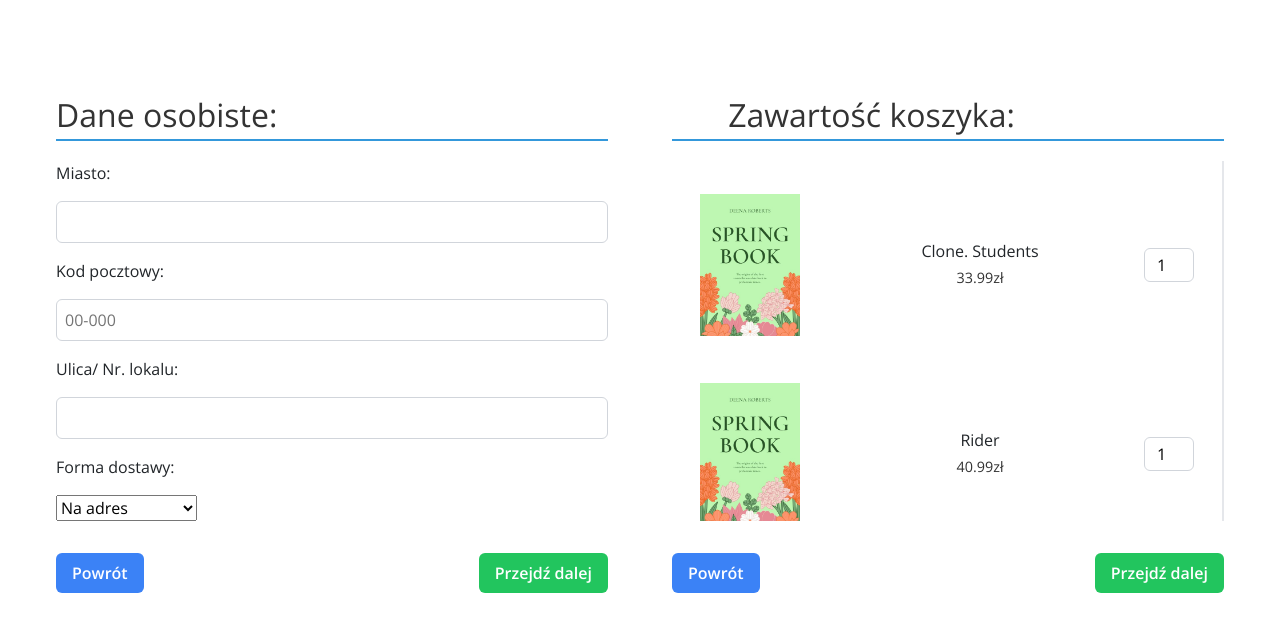
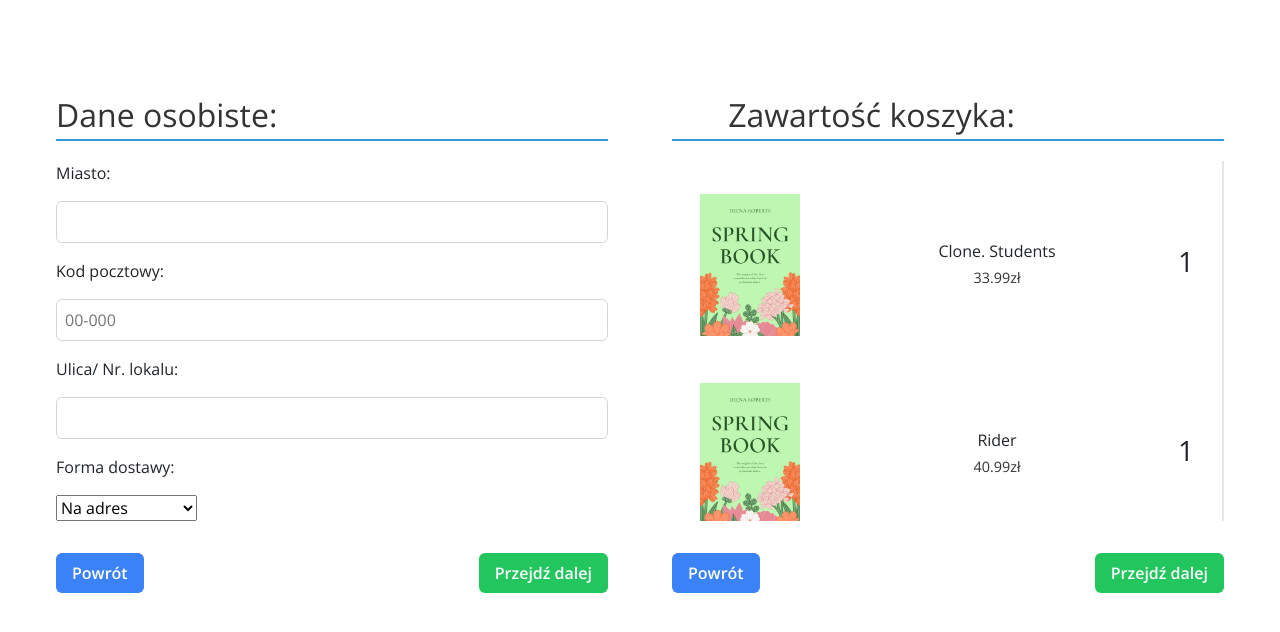
Before and after one commit to Sianuga/InternetBookshop, a React (Create React App) app in the folder Frontend/my-app/: page /delivery in a window 1280 px wide. Shown: the top 632 px of the page. Built offline with nearby package versions, Linux system fonts and the light colour scheme.

Commit message:
Update Delivery.js

```diff
--- a/Frontend/my-app/src/Delivery.js
+++ b/Frontend/my-app/src/Delivery.js
@@ -132,12 +132,7 @@ function ProductCard({ cover, title, price, quantity, setQuantity }) {
                 <h5 className="card-title">{title}</h5>
                 <p className="card-text">{price}</p>
             </div>
-            <input
-                type="number"
-                value={quantity}
-                onChange={(e) => setQuantity(e.target.value)}
-                className="quantity-input"
-            />
+            <h3 className={'quantity'}>{quantity}</h3>
         </div>
     );
 }
```
